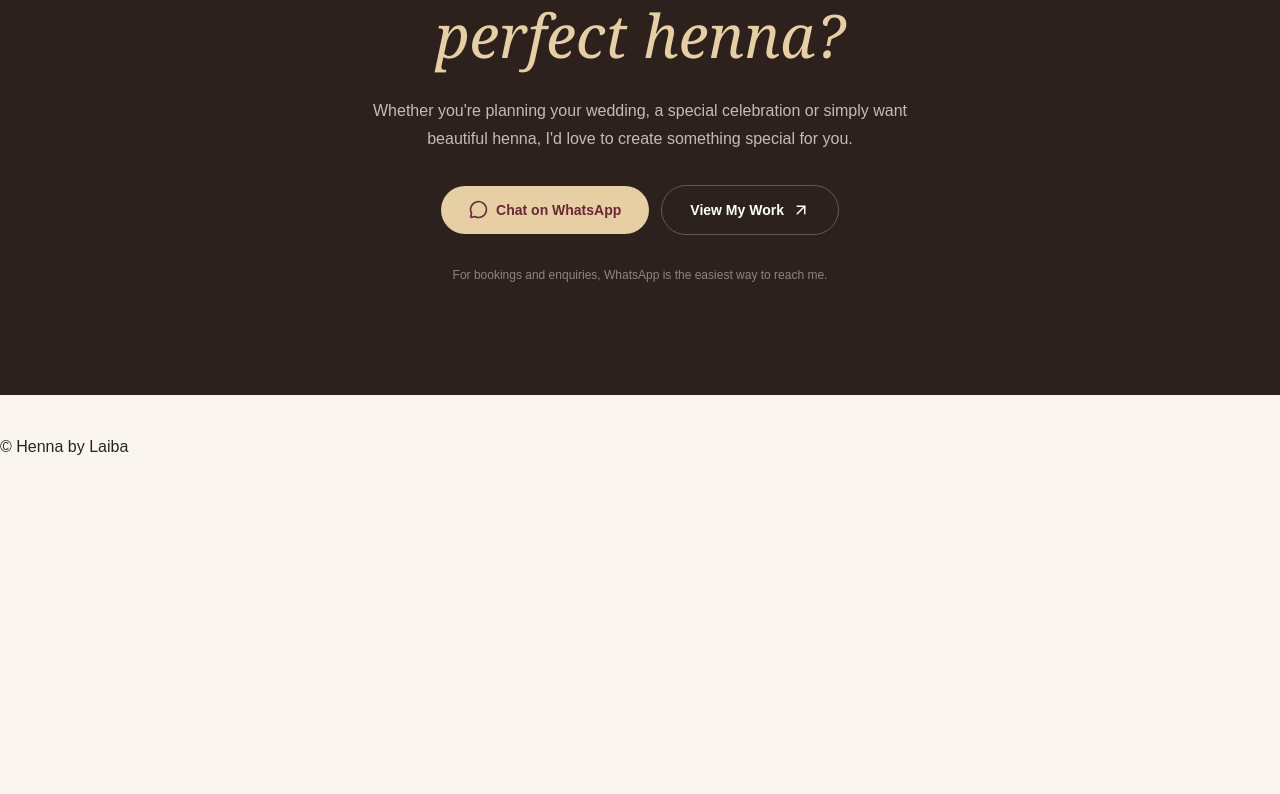
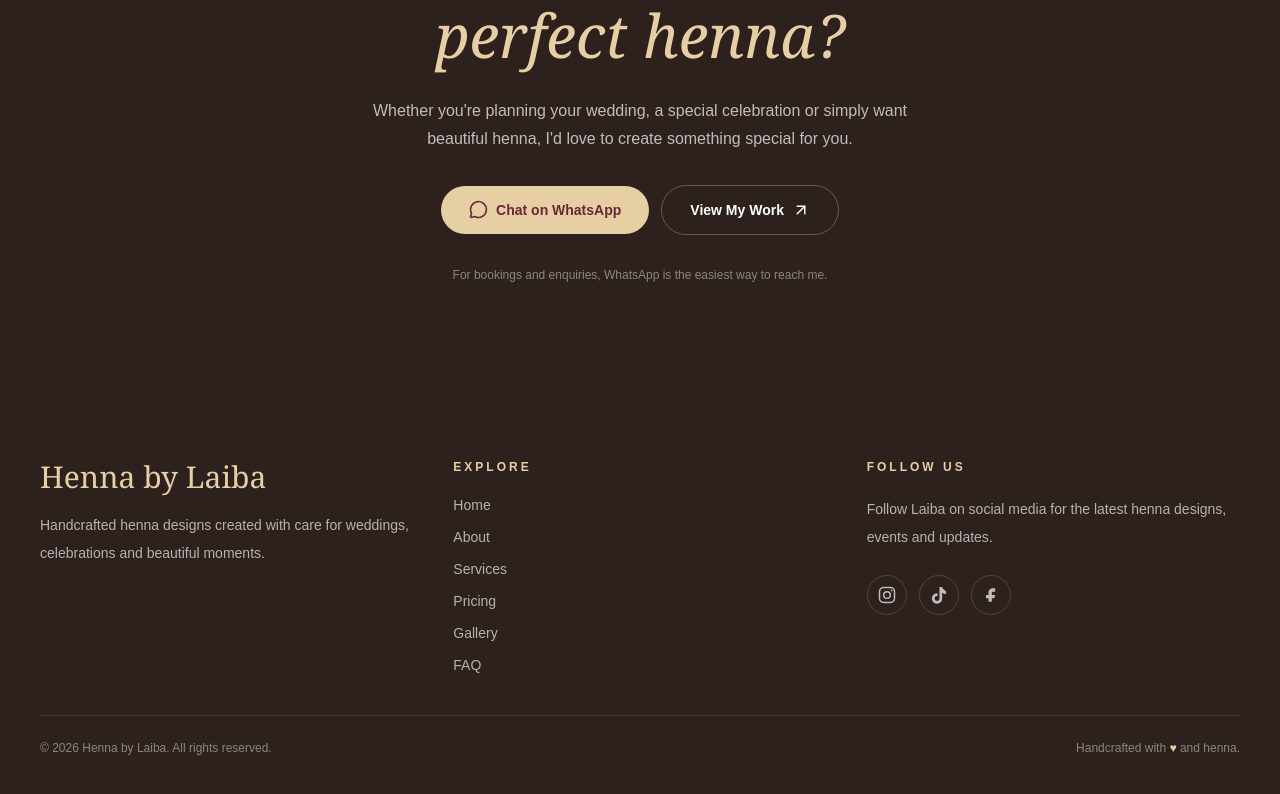
Before and after one commit to HarisRamay/HennaByLaiba, a React (Vite) app: page / in a window 1280 px wide. Shown: the part 6973-7767 px from the top of the page. Before the commit the page ends 7472 px from the top, so only its background shows below. Built offline with nearby package versions, Linux system fonts and the light colour scheme.

Commit message:
Create Footer section

```diff
--- a/src/pages/home/HomePage.jsx
+++ b/src/pages/home/HomePage.jsx
@@ -13,10 +13,11 @@ import WhatsAppButton from "../../features/whatsapp-contact/ui/WhatsAppButton";
 
 function HomePage() {
     return (
-    <div>
+        <div className="relative bg-[#2C211D]">
             <Navbar />
 
-      <main>
+            {/* Main content */}
+            <main className="relative z-10 bg-[#FAF6EF]">
                 <Hero />
                 <About />
                 <Services />
@@ -28,7 +29,12 @@ function HomePage() {
                 <ContactCTA />
             </main>
 
+            {/* Footer reveal area */}
+            <div className="relative">
+                <div className="sticky bottom-0 z-0">
                     <Footer />
+                </div>
+            </div>
 
             <WhatsAppButton />
         </div>
--- a/src/widgets/Footer/Footer.jsx
+++ b/src/widgets/Footer/Footer.jsx
@@ -1,7 +1,142 @@
 function Footer() {
   return (
-    <footer className="py-10">
-      <p>© Henna by Laiba</p>
+    <footer className="bg-[#2C211D] text-white">
+      <div className="mx-auto max-w-7xl px-5 py-14 sm:px-8 sm:py-16 lg:px-10">
+        <div className="grid gap-10 md:grid-cols-3">
+
+          {/* Brand */}
+          <div>
+            <a
+              href="#home"
+              className="font-serif text-3xl text-[#E7CFA4]"
+            >
+              Henna by Laiba
+            </a>
+
+            <p className="mt-4 max-w-sm text-sm leading-7 text-white/65">
+              Handcrafted henna designs created with care for weddings,
+              celebrations and beautiful moments.
+            </p>
+          </div>
+
+          {/* Navigation */}
+          <div>
+            <h3 className="text-xs font-semibold uppercase tracking-[0.25em] text-[#E7CFA4]">
+              Explore
+            </h3>
+
+            <nav className="mt-5 flex flex-col gap-3">
+              <a href="#home" className="w-fit text-sm text-white/65 hover:text-white">
+                Home
+              </a>
+
+              <a href="#about" className="w-fit text-sm text-white/65 hover:text-white">
+                About
+              </a>
+
+              <a href="#services" className="w-fit text-sm text-white/65 hover:text-white">
+                Services
+              </a>
+
+              <a href="#pricing" className="w-fit text-sm text-white/65 hover:text-white">
+                Pricing
+              </a>
+
+              <a href="#gallery" className="w-fit text-sm text-white/65 hover:text-white">
+                Gallery
+              </a>
+
+              <a href="#faq" className="w-fit text-sm text-white/65 hover:text-white">
+                FAQ
+              </a>
+            </nav>
+          </div>
+
+          {/* Social */}
+          <div>
+            <h3 className="text-xs font-semibold uppercase tracking-[0.25em] text-[#E7CFA4]">
+              Follow Us
+            </h3>
+
+            <p className="mt-5 text-sm leading-7 text-white/65">
+              Follow Laiba on social media for the latest henna designs,
+              events and updates.
+            </p>
+
+            <div className="mt-6 flex gap-3">
+
+              {/* Instagram */}
+              <a
+                href="#"
+                target="_blank"
+                rel="noopener noreferrer"
+                aria-label="Instagram"
+                className="flex h-10 w-10 items-center justify-center rounded-full border border-white/15 text-white/70 transition hover:border-[#E7CFA4] hover:text-[#E7CFA4]"
+              >
+                <svg
+                  viewBox="0 0 24 24"
+                  fill="none"
+                  stroke="currentColor"
+                  strokeWidth="1.8"
+                  className="h-5 w-5"
+                >
+                  <rect x="3" y="3" width="18" height="18" rx="5" />
+                  <circle cx="12" cy="12" r="4" />
+                  <circle cx="17.5" cy="6.5" r="1" fill="currentColor" stroke="none" />
+                </svg>
+              </a>
+
+              {/* TikTok */}
+              <a
+                href="#"
+                target="_blank"
+                rel="noopener noreferrer"
+                aria-label="TikTok"
+                className="flex h-10 w-10 items-center justify-center rounded-full border border-white/15 text-white/70 transition hover:border-[#E7CFA4] hover:text-[#E7CFA4]"
+              >
+                <svg
+                  viewBox="0 0 24 24"
+                  fill="currentColor"
+                  className="h-5 w-5"
+                >
+                  <path d="M19.59 6.69a4.83 4.83 0 0 1-3.77-4.2h-3.24v13.7a2.93 2.93 0 1 1-2.93-2.93c.2 0 .4.02.59.06v-3.3a6.2 6.2 0 1 0 5.57 6.17V9.31a8.03 8.03 0 0 0 4.7 1.51V7.6c-.31 0-.62-.03-.92-.09Z" />
+                </svg>
+              </a>
+
+              {/* Facebook */}
+              <a
+                href="#"
+                target="_blank"
+                rel="noopener noreferrer"
+                aria-label="Facebook"
+                className="flex h-10 w-10 items-center justify-center rounded-full border border-white/15 text-white/70 transition hover:border-[#E7CFA4] hover:text-[#E7CFA4]"
+              >
+                <svg
+                  viewBox="0 0 24 24"
+                  fill="currentColor"
+                  className="h-5 w-5"
+                >
+                  <path d="M14 8h3V4h-3c-2.76 0-5 2.24-5 5v3H6v4h3v4h4v-4h3l1-4h-4V9c0-.55.45-1 1-1Z" />
+                </svg>
+              </a>
+
+            </div>
+          </div>
+        </div>
+
+        {/* Bottom */}
+        <div className="mt-10 flex flex-col gap-3 border-t border-white/10 pt-6 text-xs text-white/45 sm:flex-row sm:items-center sm:justify-between">
+          <p>
+            © {new Date().getFullYear()} Henna by Laiba. All rights reserved.
+          </p>
+
+          <p>
+            Handcrafted with{" "}
+            <span className="text-[#E7CFA4]">♥</span>{" "}
+            and henna.
+          </p>
+        </div>
+      </div>
     </footer>
   );
 }
```
Lines whose indentation alone changed are shown as unchanged.
